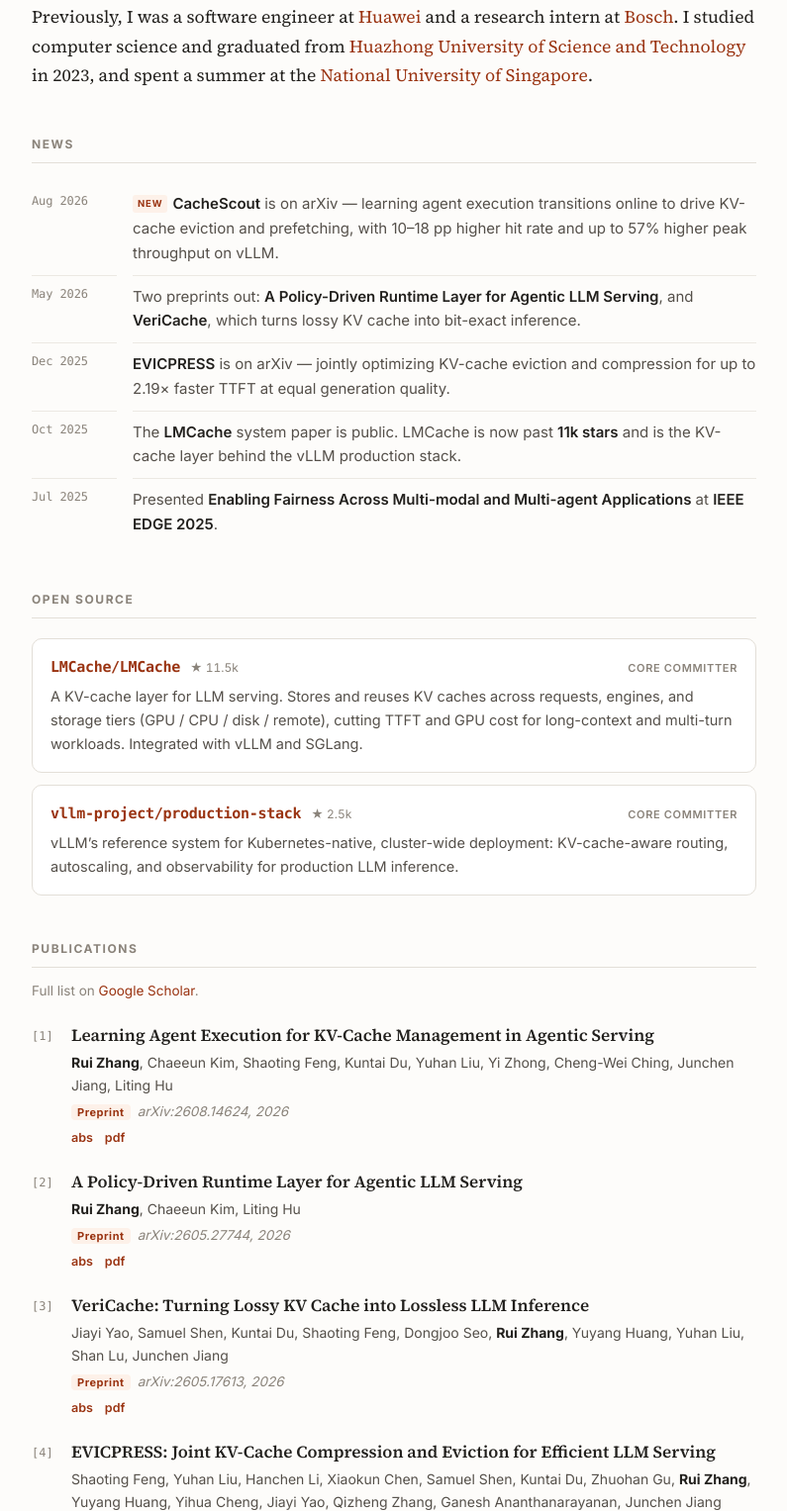
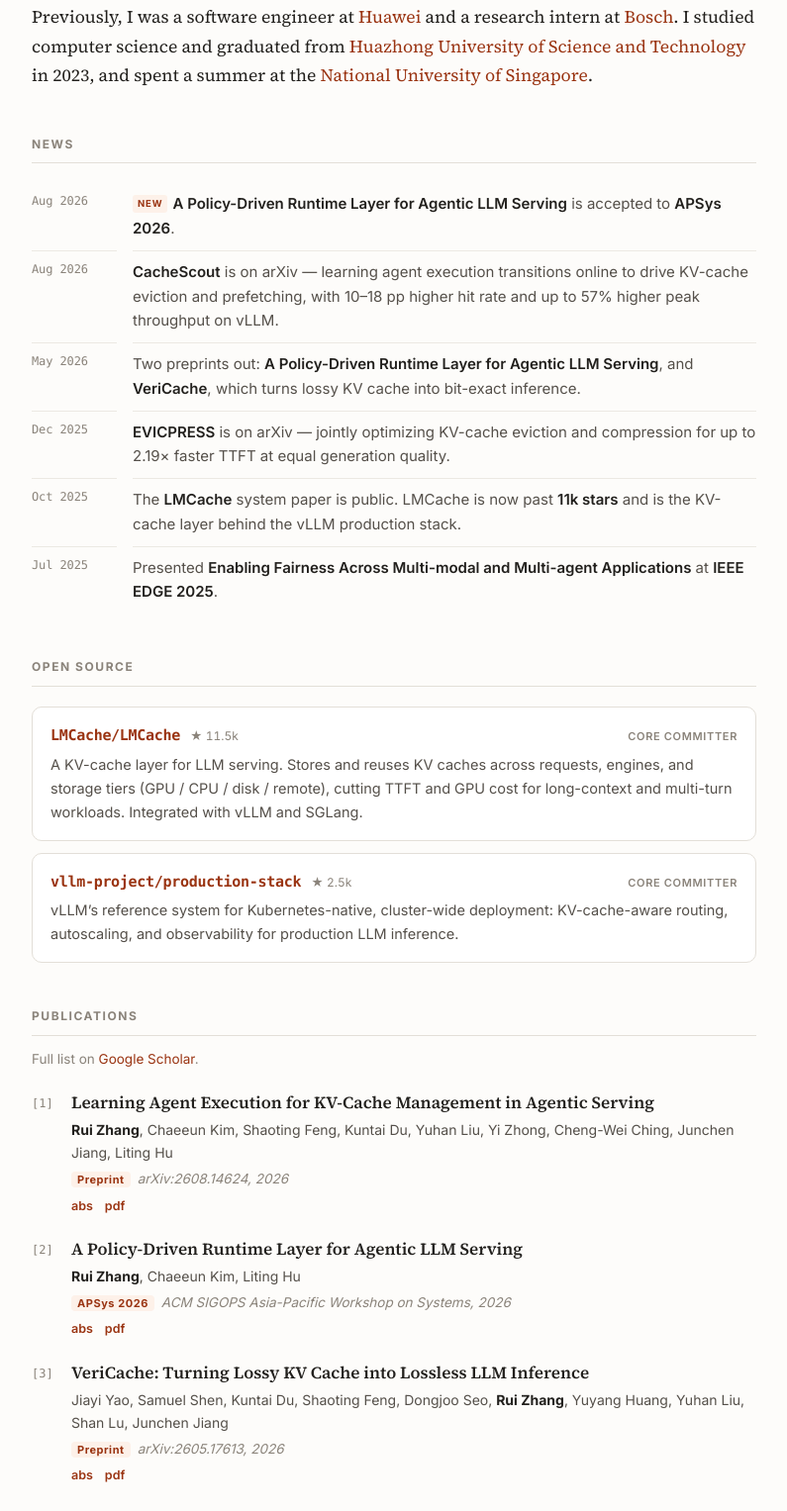
Before and after one commit to ruizhang0101/ruizhang0101.github.io, a plain HTML site: page index.html in a window 1280 px wide. Shown: the part 854-2381 px from the top of the page at 99% size, without its empty margins (242-1037 px from the left). Drawn offline with Linux system fonts and the light colour scheme.

Commit message:
Mark policy-driven runtime paper as accepted to APSys 2026

```diff
--- a/index.html
+++ b/index.html
@@ -113,7 +113,11 @@
     <div class="news">
       <dl>
         <dt>Aug 2026</dt>
-        <dd><span class="new-tag">NEW</span><strong>CacheScout</strong> is on arXiv — learning agent
+        <dd><span class="new-tag">NEW</span><strong>A Policy-Driven Runtime Layer for Agentic LLM
+          Serving</strong> is accepted to <strong>APSys 2026</strong>.</dd>
+
+        <dt>Aug 2026</dt>
+        <dd><strong>CacheScout</strong> is on arXiv — learning agent
           execution transitions online to drive KV-cache eviction and prefetching, with 10–18 pp
           higher hit rate and up to 57% higher peak throughput on vLLM.</dd>
 
@@ -195,7 +199,8 @@
           <h3 class="pub-title"><a href="https://arxiv.org/abs/2605.27744">A Policy-Driven Runtime
             Layer for Agentic LLM Serving</a></h3>
           <p class="pub-authors"><span class="me">Rui Zhang</span>, Chaeeun Kim, Liting Hu</p>
-          <p class="pub-venue"><span class="badge">Preprint</span>arXiv:2605.27744, 2026</p>
+          <p class="pub-venue"><span class="badge">APSys 2026</span>ACM SIGOPS Asia-Pacific
+            Workshop on Systems, 2026</p>
           <div class="pub-links">
             <a href="https://arxiv.org/abs/2605.27744">abs</a>
             <a href="https://arxiv.org/pdf/2605.27744">pdf</a>
```
